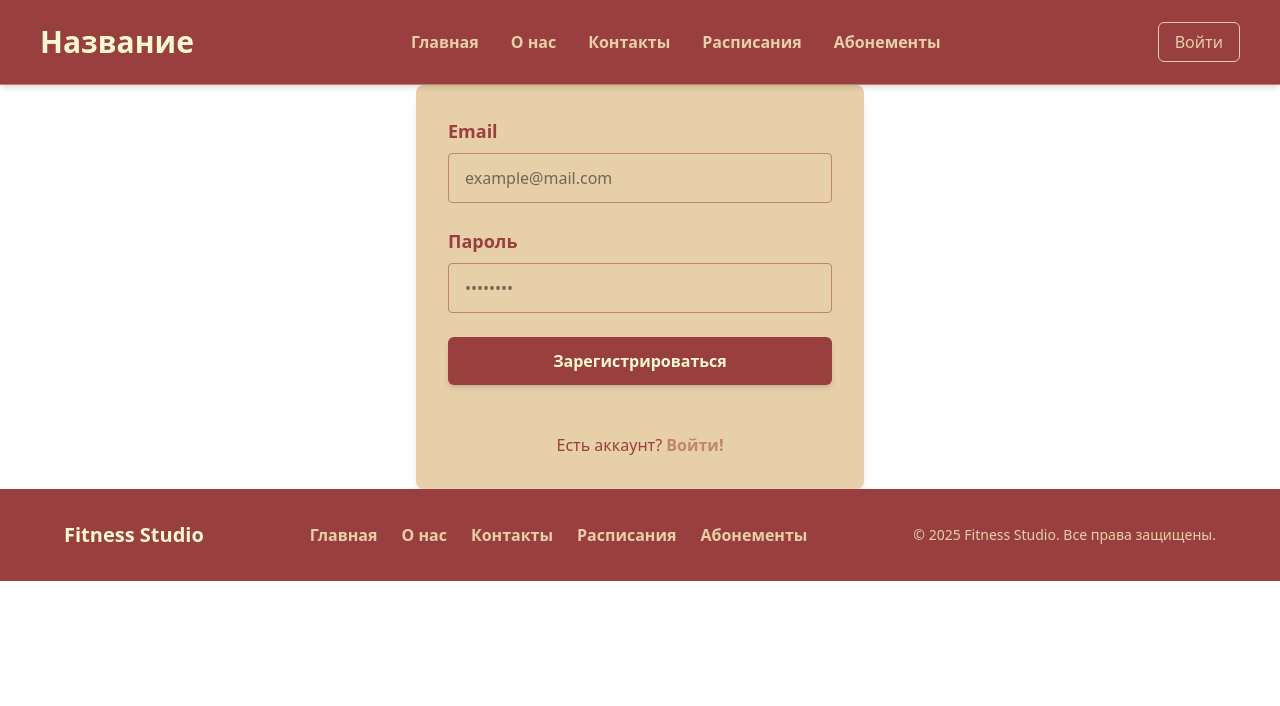
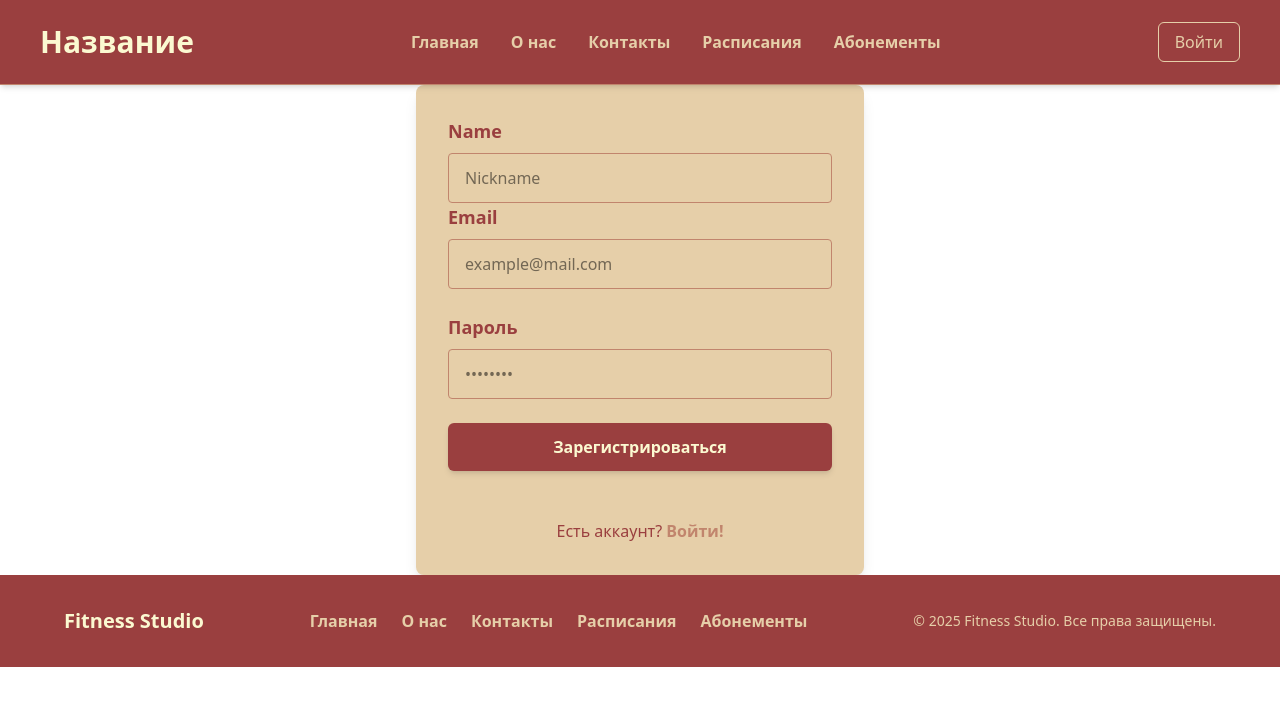
Before and after one commit to Vo1ka/Fitness_studio-web, a Next.js app: page /register in a window 1280 px wide. Shown: the top 706 px of the page. Built offline with nearby package versions, Linux system fonts and the light colour scheme; no server answers.

Commit message:
feauture: register

```diff
--- a/package.json
+++ b/package.json
@@ -3,7 +3,7 @@
   "version": "0.1.0",
   "private": true,
   "scripts": {
-    "dev": "next dev",
+    "dev": "next dev -p 3010",
     "build": "next build",
     "start": "next start",
     "lint": "eslint",
--- a/src/app/(private)/bookings/page.tsx
+++ b/src/app/(private)/bookings/page.tsx
@@ -1,6 +1,6 @@
 import Image from "next/image";
 
-export default function Home() {
+export default function Bookings() {
   return (
     <div className="font-sans grid grid-rows-[20px_1fr_20px] items-center justify-items-center min-h-screen p-8 pb-20 gap-16 sm:p-20">
       <main className="flex flex-col gap-[32px] row-start-2 items-center sm:items-start">
--- a/src/app/(public)/register/page.tsx
+++ b/src/app/(public)/register/page.tsx
@@ -4,7 +4,7 @@ import { useForm } from "react-hook-form";
 import { z } from "zod";
 import { zodResolver } from "@hookform/resolvers/zod";
 import { useAuth } from "@/app/lib/auth/useAuth";
-import { useLogin, useRegister } from "@/app/lib/api/endpoints";
+import { useLogin, useRegister as useRegisterMutation} from "@/app/lib/api/endpoints";
 import { useRouter } from "next/navigation";
 
 export const registerSchema = z.object({
@@ -21,14 +21,16 @@ export default function RegisterPage() {
     register,
     handleSubmit,
     formState: { errors, isSubmitting },
-  } = useForm<RegisterForm>({ resolver: zodResolver(registerSchema) });
+  } = useForm<RegisterForm>({ resolver: zodResolver(registerSchema) }); //{ resolver: zodResolver(registerSchema) }
 
-  const registerMutation = useRegister();
+  const registerMutation = useRegisterMutation();
   const loginMutation = useLogin();
 
   const router = useRouter();
 
   const onSubmit = async (data: RegisterForm) => {
+      console.log("onSubmit called", data);
+
     try {
       await registerMutation.mutateAsync(data); // регистрация
 
@@ -52,6 +54,22 @@ export default function RegisterPage() {
       className="max-w-md mx-auto p-8 space-y-6 bg-[#E6CFA9] rounded-lg shadow-lg"
     >
       <div className="flex flex-col">
+      <label
+          htmlFor="name"
+          className="mb-2 font-semibold text-[#9A3F3F] text-lg"
+        >
+          Name
+        </label>
+        <input
+          id="name"
+          type="name"
+          {...register("name")}
+          className={`px-4 py-3 rounded border transition-colors duration-300 focus:outline-none focus:ring-2 focus:ring-[#9A3F3F] ${
+            errors.email ? "border-red-500" : "border-[#C1856D]"
+          }`}
+          placeholder="Nickname"
+          autoComplete="name"
+        />
         <label
           htmlFor="email"
           className="mb-2 font-semibold text-[#9A3F3F] text-lg"
```
